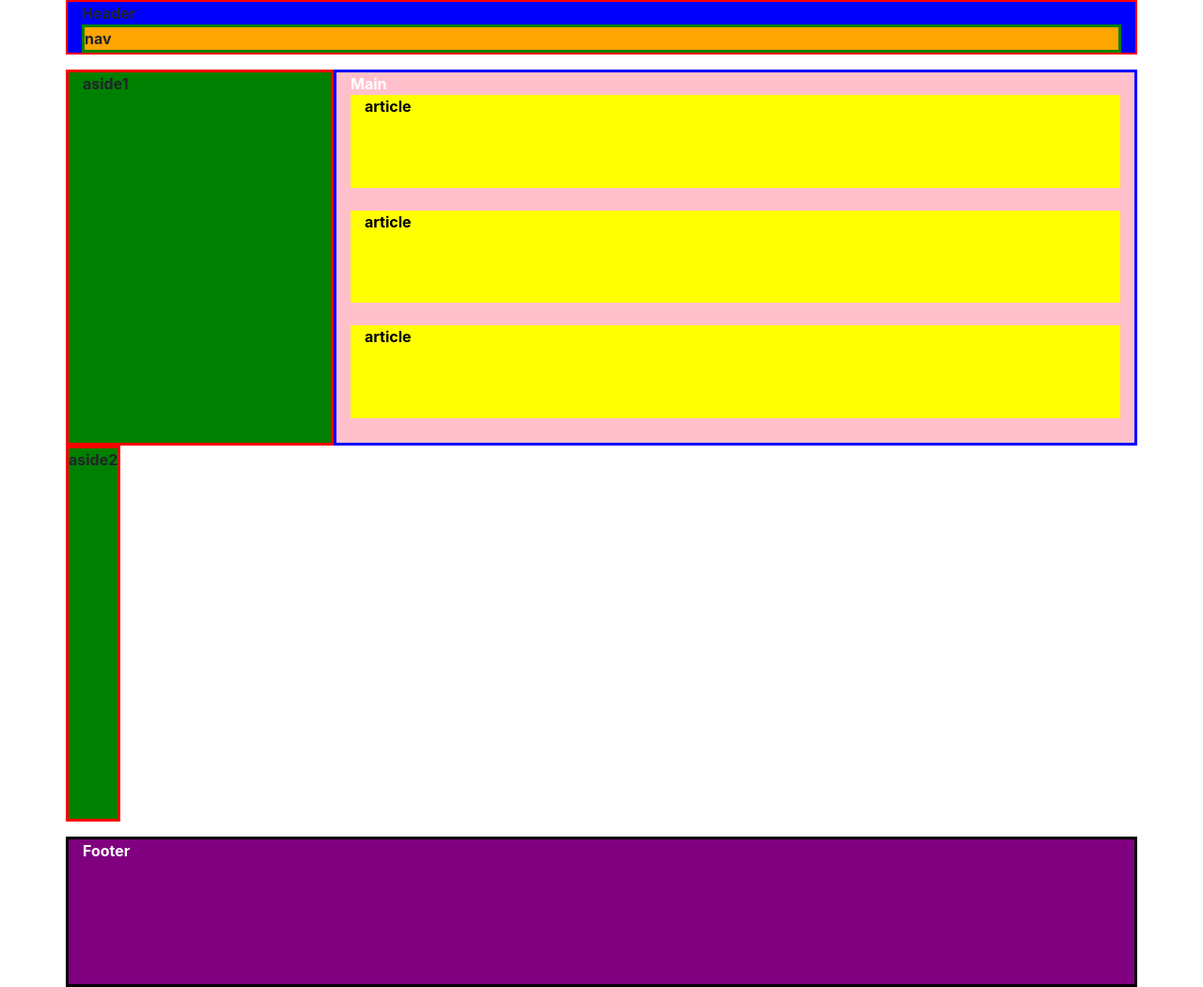
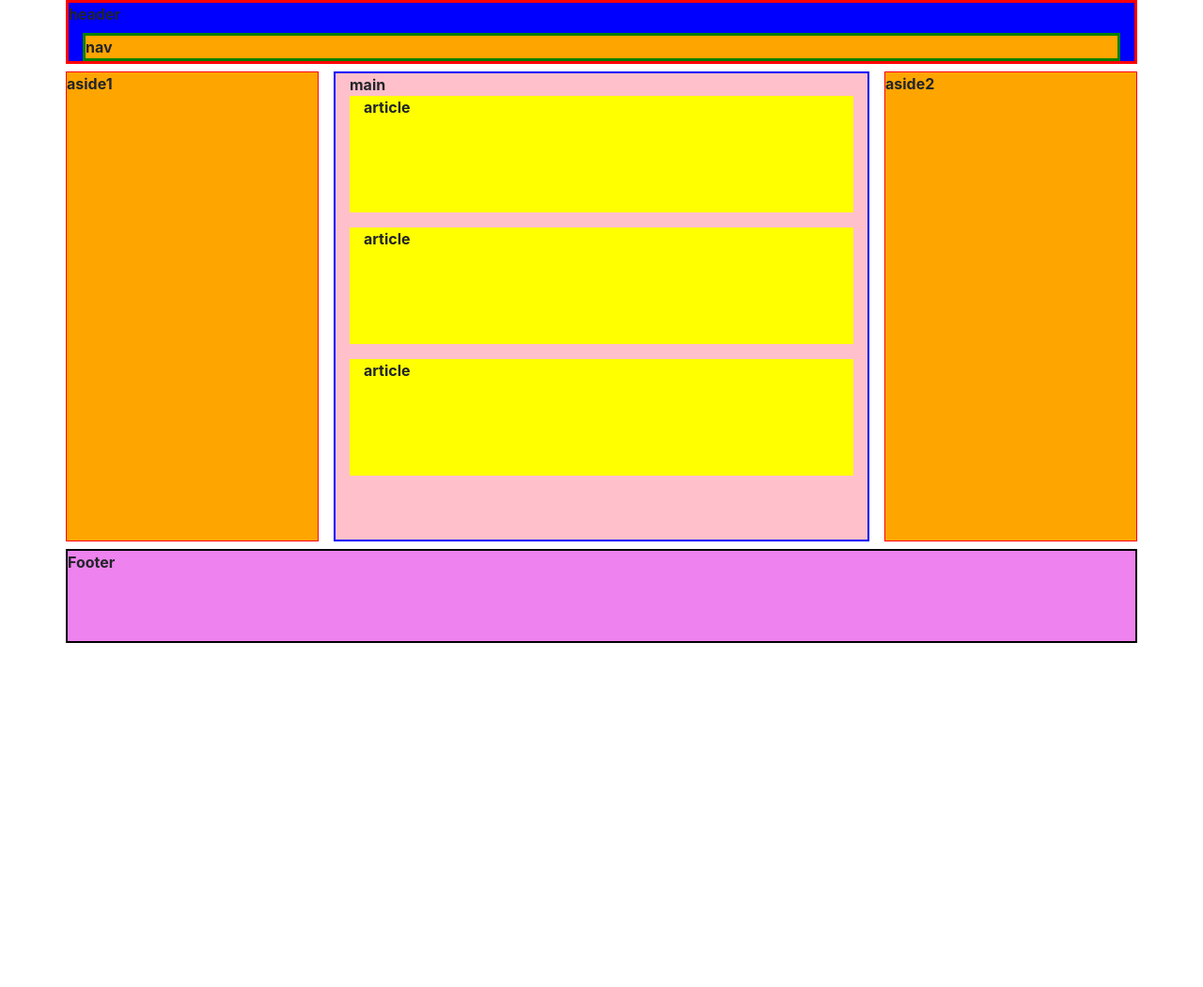
Before and after one commit to alepaez-dev/python-ale, a plain HTML site: page s9/index.html in a window 1280 px wide. Shown: the whole page at 94% size. After the commit the page ends 800 px from the top, so only its background shows below. Drawn offline with nearby package versions, Linux system fonts and the light colour scheme.

Commit message:
Practica S9 ya terminada, moviendole a los paddings

```diff
--- a/s9/css/style.scss
+++ b/s9/css/style.scss
@@ -5,41 +5,55 @@
     font-weight: bold;
 }
 
+body {
     .header {
         background-color: blue;
-    border: 2px solid red;
-
+        border: 3px red solid;
         .nav {
             background-color: orange;
             border: 3px green solid;
         }
     }
 
-.row {
-    aside {
-        background-color: green;
-        border: 3px solid red;
-        height:400px;
+    .main{
+        height: 500px;
+
+        .div-aside1{
+            .aside-1 {
+                background-color: orange;
+                border: 1px solid red;
+                height: 100%;
+            }
         }
 
-    .main {
-        color:white;
+        .div-aside2{
+            .aside-2 {
+                background-color: orange;
+                border: 1px solid red;
+                height: 100%;
+            }
+        }
+
+
+        .div-main{
             background-color: pink;
-        border: 3px solid blue;
-        height: 400px;
+            border: 2px solid blue;
+            //height: 47%;
+
+            .article{
+                height: 25%;
+                background-color: yellow;
+            }
+        }
+
+        .aside-2{
 
         }
-
-    .article {
-        color: black;
-        background-color: yellow;
-        height: 25%;
     }
 
     .footer {
-        color: white;
-        background-color: purple;
-        border: 3px black solid;
-        height: 20vh;
+        background-color: violet;
+        border: 2px solid black;
+        height: 100px;
     }
 }
--- a/s9/index.html
+++ b/s9/index.html
@@ -5,52 +5,40 @@
     <meta name="viewport" content="width=device-width, initial-scale=1.0">
     <link rel="stylesheet" href="https://cdn.jsdelivr.net/npm/bootstrap@4.5.3/dist/css/bootstrap.min.css" integrity="sha384-TX8t27EcRE3e/ihU7zmQxVncDAy5uIKz4rEkgIXeMed4M0jlfIDPvg6uqKI2xXr2" crossorigin="anonymous">
     <link rel="stylesheet" href="css/style.css">
-    <title>Practica 9</title>
+    <title>Document</title>
 </head>
 <body>
-
-    <header class="container header">
-        Header
-        <nav class="container nav">
-           nav
-        </nav>
-    </header>
-
-    <div class="row mt-3">
-        <div class="container">
-            <div class="row">
-                <aside class="col-12 col-md-3 aside-1">
+    <section class="container">
+        <div class="row header mb-2">
+             header
+             <div class="container">
+                 <nav class="col-12 nav mt-2">
+                     nav
+                 </nav>
+             </div>
+        </div>
+        <div class="row main">
+            <div class="col-12 col-md-3 div-aside1 p-0 pr-md-3">
+                <aside class="aside-1">
                     aside1
                 </aside>
-
-                <div class="col-12 col-md-9 main mt-3 mt-md-0">
-                    Main
-                    <article class="col-12 article mb-4">article</article>
-                    <article class="col-12 article mb-4">article</article>
-                    <article class="col-12 article mb-4">article</article>
-                </div>
-
-                <aside class="aside-2 d-none d-lg-block">
+            </div>
+            <div class="col-12 col-md-9 col-lg-6 div-main">
+                main
+                <article class="col-12 article mb-3">article</article>
+                <article class="col-12 article mb-3">article</article>
+                <article class="col-12 article mb-3">article</article>
+            </div>
+            <div class="col-12 col-md-3 col-lg-3 div-aside2 p-0 pl-md-3 d-none d-lg-block">
+                <aside class="aside-2">
                     aside2
                 </aside>
             </div>
         </div>
-
-    </div>
-
-    <div class="row mt-3">
-        <div class="container">
-            <div class="row">
-                <footer class="col-12 footer">
-                    Footer
-                </footer>
-            </div>
+        <div class="row footer mt-2 mb-2">
+            Footer
         </div>
-    </div>
-
-
-
-
+    </section>
 
 
 
```
Also changed, not shown: s9/css/style.css, 1 other file. Lines whose indentation alone changed are shown as unchanged.
